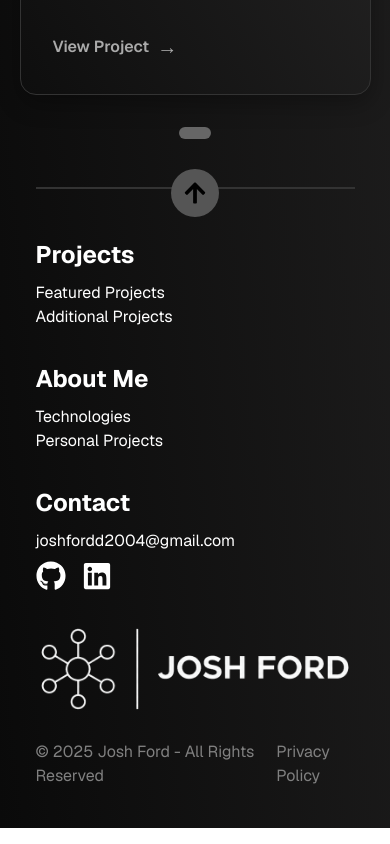
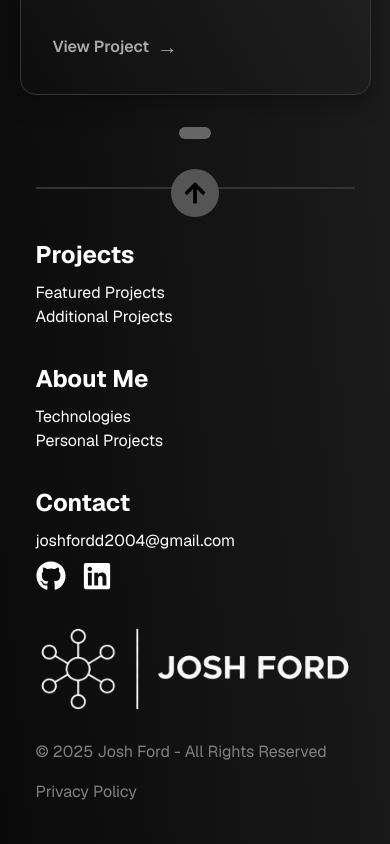
Before and after one commit to joshhhff/josh-website-next-js, a Next.js app: page /about in a window 390 px wide. Shown: the part 3246-4090 px from the top of the page. Built offline with nearby package versions, Linux system fonts and the light colour scheme.

Commit message:
privacy policy link in footer goes on to seperate line on mobile devices

```diff
--- a/src/app/components/footer.tsx
+++ b/src/app/components/footer.tsx
@@ -83,7 +83,14 @@ export default function Footer() {
             </div>
 
             <br />
-            <div style={{ display: "flex", alignItems: "center", gap: "1rem" }}>
+            <div style={{
+                    display: "flex",
+                    flexDirection: "row",
+                    alignItems: "center",
+                    flexWrap: "wrap",
+                    width: "100%",
+                    gap: "1rem",
+                }}>
                 <p style={{ color: "grey", margin: 0 }}>
                     &copy; {new Date().getFullYear()} Josh Ford - All Rights Reserved
                 </p>
```
